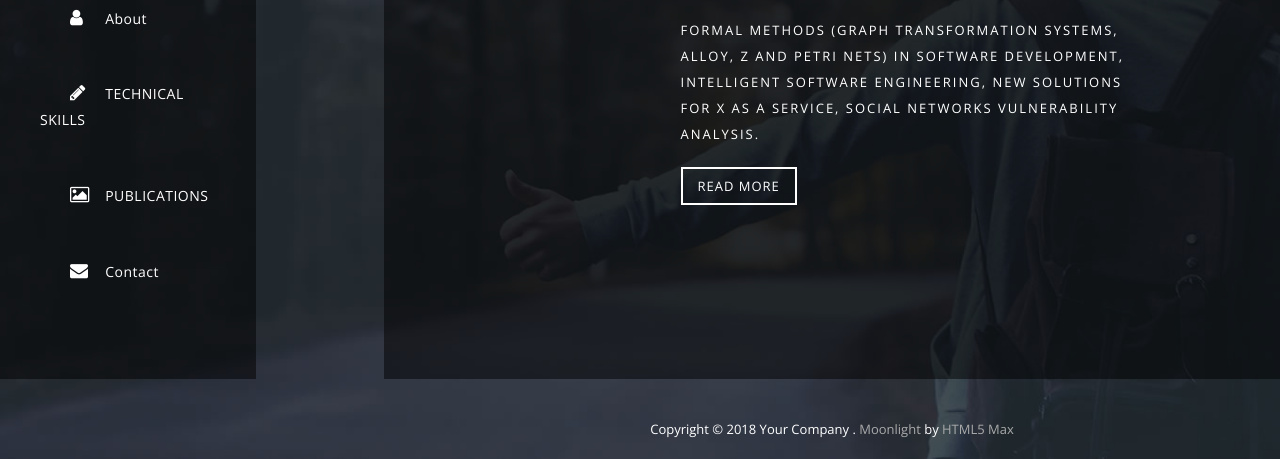
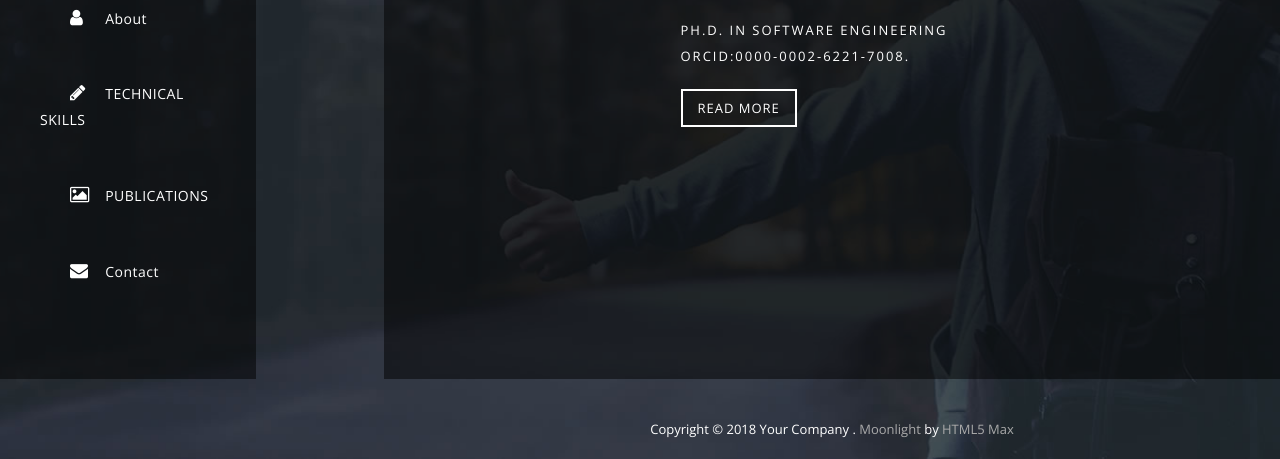
Before and after one commit to Nooraei2024/resume, a plain HTML site: page index.html in a window 1280 px wide. Shown: the part 341-800 px from the top of the page. Drawn offline with nearby package versions, Linux system fonts and the light colour scheme.

Commit message:
Save STate

```diff
--- a/index.html
+++ b/index.html
@@ -3,7 +3,7 @@
     <head>
         <meta charset="utf-8">
         <meta http-equiv="X-UA-Compatible" content="IE=edge,chrome=1">
-        <title>Moonlight CSS Template</title>
+        <title>Maryam Nooraei Abadeh</title>
 <!--
 Moonlight Template
 http://www.templatemo.com/tm-512-moonlight
@@ -59,10 +59,9 @@ http://www.templatemo.com/tm-512-moonlight
                   </div>
                   <div class="col-md-9">
                       <h2>Maryam Nooraei Abadeh</h2>
-                      <p>Formal Methods (Graph Transformation Systems, Alloy, Z and Petri Nets) in software development,
-                        Intelligent software engineering,
-                        New Solutions for X as a service,
-                        Social networks vulnerability analysis.</p>
+                      <p>Ph.D. in Software Engineering
+                        <br />
+                        ORCID:0000-0002-6221-7008.</p>
                       <div class="main-btn"><a href="#2">Read More</a></div>
                   </div>
               </div>
```
